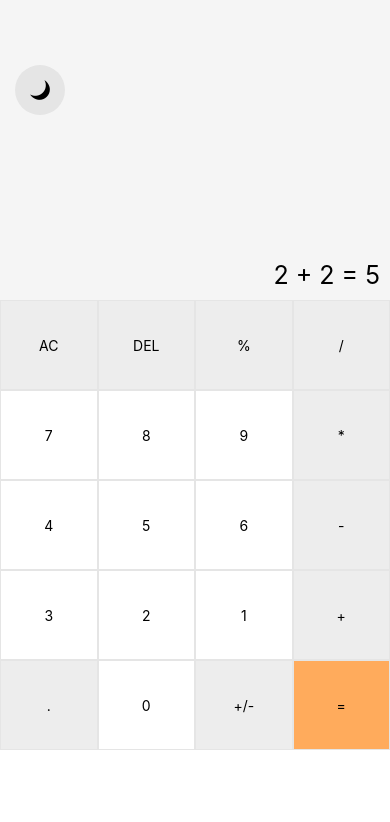
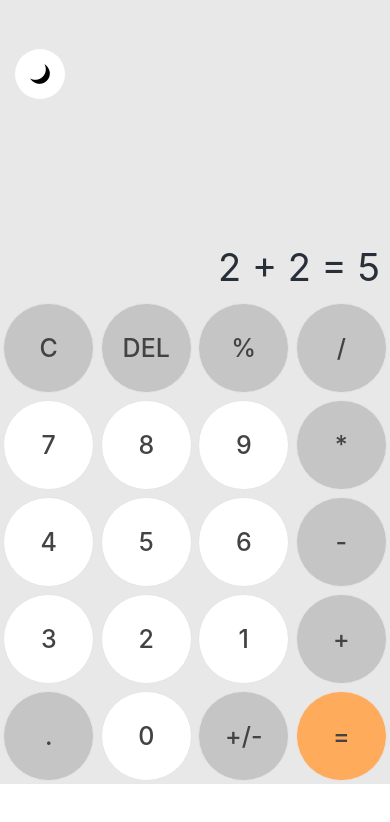
Before and after one commit to michaelleoliveir/reactnative, a React Native app: screen / in a window 390 px wide. Shown: the top 822 px of the page. Built offline with nearby package versions, Linux system fonts and the light colour scheme.

Commit message:
ajustes no visual

```diff
--- a/App.js
+++ b/App.js
@@ -7,7 +7,7 @@ import { Entypo } from '@expo/vector-icons';
 export default function App() {
 
   const[darkMode, setDarkMode] = useState(false)
-  const buttons = ['AC', 'DEL', '%', '/', 7, 8, 9, '*', 4, 5, 6, '-', 3, 2, 1, '+', '.', 0, '+/-', '=']
+  const buttons = ['C', 'DEL', '%', '/', 7, 8, 9, '*', 4, 5, 6, '-', 3, 2, 1, '+', '.', 0, '+/-', '=']
 
   const styles = StyleSheet.create(
     {
@@ -19,7 +19,7 @@ export default function App() {
       },
 
       results: {
-        backgroundColor: darkMode ? '#282f3b' : '#f5f5f5',
+        backgroundColor: darkMode ? '#282f3b' : '#E9E8E8',
         width: '100%',
         minHeight: 300,
         alignItems: 'flex-end',
@@ -27,15 +27,16 @@ export default function App() {
       },
 
       resultsText: {
+        color: darkMode ? '#f5f5f5' : '#282f38',
         margin: 10,
-        fontSize: 25
+        fontSize: 38
       },
 
       themeButtom: {
         alignSelf: 'flex-start',
         bottom: 120,
         margin: 15,
-        backgroundColor: darkMode ? '#7b8084' : '#e5e5e5',
+        backgroundColor: darkMode ? '#7b8084' : '#FFFFFF',
         alignItems: 'center',
         justifyContent: 'center',
         width: 50,
@@ -46,17 +47,27 @@ export default function App() {
       buttons: {
         flexDirection: 'row',
         flexWrap: 'wrap',
+        backgroundColor: darkMode ? '#282f3b' :'#E9E8E8'
       },
 
       button: {
         borderColor: darkMode ? '#3f445b' : '#e5e5e5',
-        borderWidth: 0.7,
+        borderWidth: 0.3,
         alignItems: "center",
         justifyContent: "center",
         minWidth: 90,
         minHeight: 90,
         flex: 2,
+        borderRadius: 100,
+        margin: 3.4,
       },
+
+      textButton: {
+        color: darkMode ? '#D2D3D4' : '#444343',
+        fontSize: 25,
+        fontWeight: "500",
+        fontFamily: '',
+      }
     }
   )
 
@@ -64,7 +75,12 @@ export default function App() {
     <View>
       <View style={styles.results}>
         <TouchableOpacity style={styles.themeButtom}>
-          <Entypo name={darkMode ? 'light-up' : 'moon'} size={24} color={darkMode ? 'white' : 'black'} onPress={() => darkMode ? setDarkMode(false) : setDarkMode(true)} />
+          <Entypo
+            name={darkMode ? 'light-up' : 'moon'}
+            size={24}
+            color={darkMode ? 'white' : 'black'}
+            onPress={() => darkMode ? setDarkMode(false) : setDarkMode(true)}
+          />
         </TouchableOpacity>
         <Text style={styles.resultsText}>2 + 2 = 5</Text>
       </View>
@@ -72,12 +88,20 @@ export default function App() {
       <View style={styles.buttons}>
         {buttons.map((button) =>
           button === '='
-          ? <TouchableOpacity key={button} style={[styles.button, {backgroundColor: '#FFAB5C'}]}>
+          ?
+          <TouchableOpacity
+            key={button}
+            style={[styles.button,
+              {backgroundColor: '#FFAB5C'}]}>
             <Text style={[styles.textButton]}>{button}</Text>
           </TouchableOpacity>
 
-          : <TouchableOpacity key={button} style={[styles.button, {backgroundColor: typeof(button) === 'number' ? darkMode === true ? '#303946' : '#fff' : darkMode == true ? '#414853' : '#ededed'}]}>
-            <Text>{button}</Text>
+          :
+          <TouchableOpacity
+            key={button}
+            style={[styles.button,
+              {backgroundColor: typeof(button) === 'number' ? darkMode === true ? '#303946' : '#fff' : darkMode == true ? '#414853' : '#C6C5C5'}]}>
+            <Text style={styles.textButton}>{button}</Text>
           </TouchableOpacity>
         )}
       </View>
```
